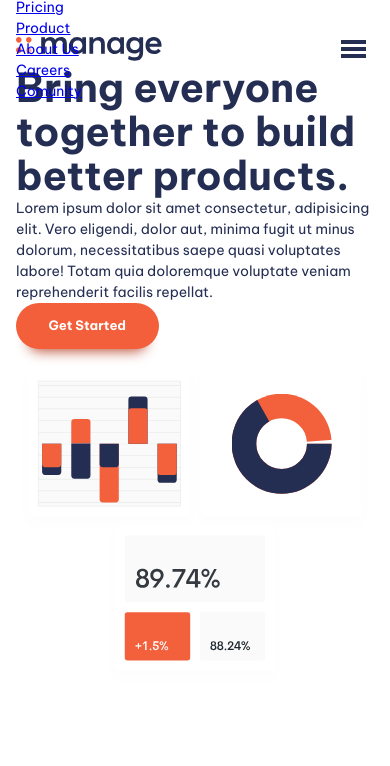
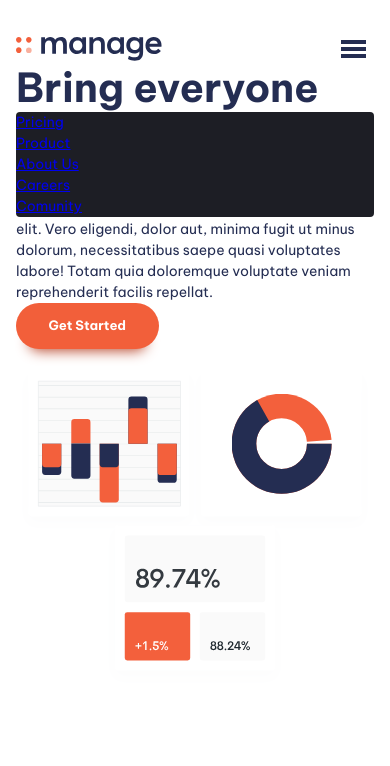
Before and after one commit to jarekucinski/rwd-practice-manage, a website built with Vite: page index.html in a window 390 px wide. Both pictures are taken after a click on the button "Menu". Shown: the top 766 px of the page. Built offline with nearby package versions, Linux system fonts and the light colour scheme.

Commit message:
add some nav styles

```diff
--- a/src/style.css
+++ b/src/style.css
@@ -281,6 +281,12 @@ body {
 @media (max-width: 50em) {
   .primary-navigation {
     display: none;
+
+    position: fixed;
+    inset: 7rem 1rem auto;
+    /* temporary color */
+    background: var(--color-neutral-900);
+    border-radius: 0.25rem;
   }
 
   .primary-navigation[data-visible] {
```
